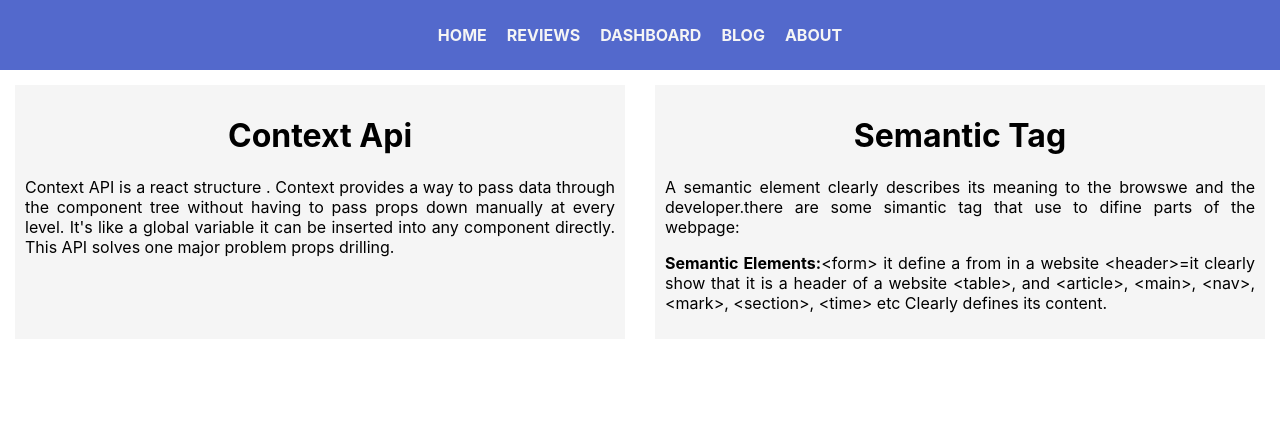
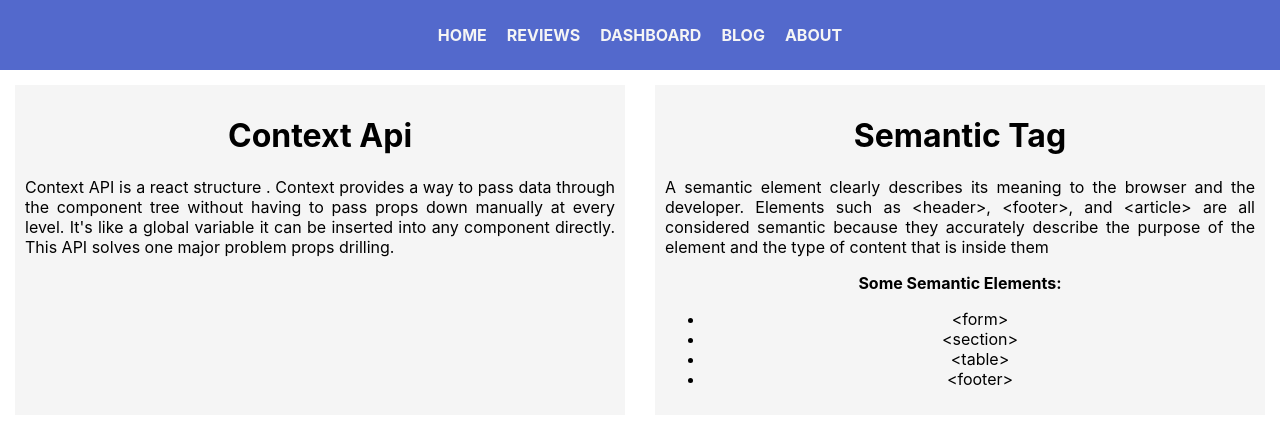
Before and after one commit to SouravBiswas238/product-analysis-website, a React (Create React App) app: page /blogs in a window 1280 px wide. Shown: the top 424 px of the page. Built offline with nearby package versions, Linux system fonts and the light colour scheme.

Commit message:
solve problem Final commit

```diff
--- a/src/Components/Blogs/Blogs.js
+++ b/src/Components/Blogs/Blogs.js
@@ -11,16 +11,29 @@ const Blogs = () => {
             </div>
             <div>
                 <h1>Semantic Tag</h1>
-                <p>A semantic element clearly describes its meaning to the browswe and the developer.there are some simantic tag that use to difine parts of the webpage:</p>
-                <p>
-                    <b>Semantic Elements:</b>
-                    &#60;form&#62; it define a from in a website
-                    &#60;header&#62;=it clearly show that it is a header of  a website
-                    &#60;table&#62;, and   &#60;article&#62;,  &#60;main&#62;,  &#60;nav&#62;,  &#60;mark&#62;,  &#60;section&#62;,  &#60;time&#62; etc Clearly defines its content.
+                <p>A semantic element clearly describes its meaning to the browser and the developer. Elements such as  &#60;header&#62;,  &#60;footer&#62;, and  &#60;article&#62; are all considered semantic because they accurately describe the purpose of the element and the type of content that is inside them
+
                 </p>
+                <b>Some Semantic Elements:</b>
+                <ul>
+                    <li>
+                        &#60;form&#62;
+                    </li>
+                    <li>
+                        &#60;section&#62;
+                    </li>
+                    <li>
+                        &#60;table&#62;
+                    </li>
+                    <li>
+                        &#60;footer&#62;
+                    </li>
+                </ul>
+
+
 
             </div>
-        </div>
+        </div >
     );
 };
 
```
